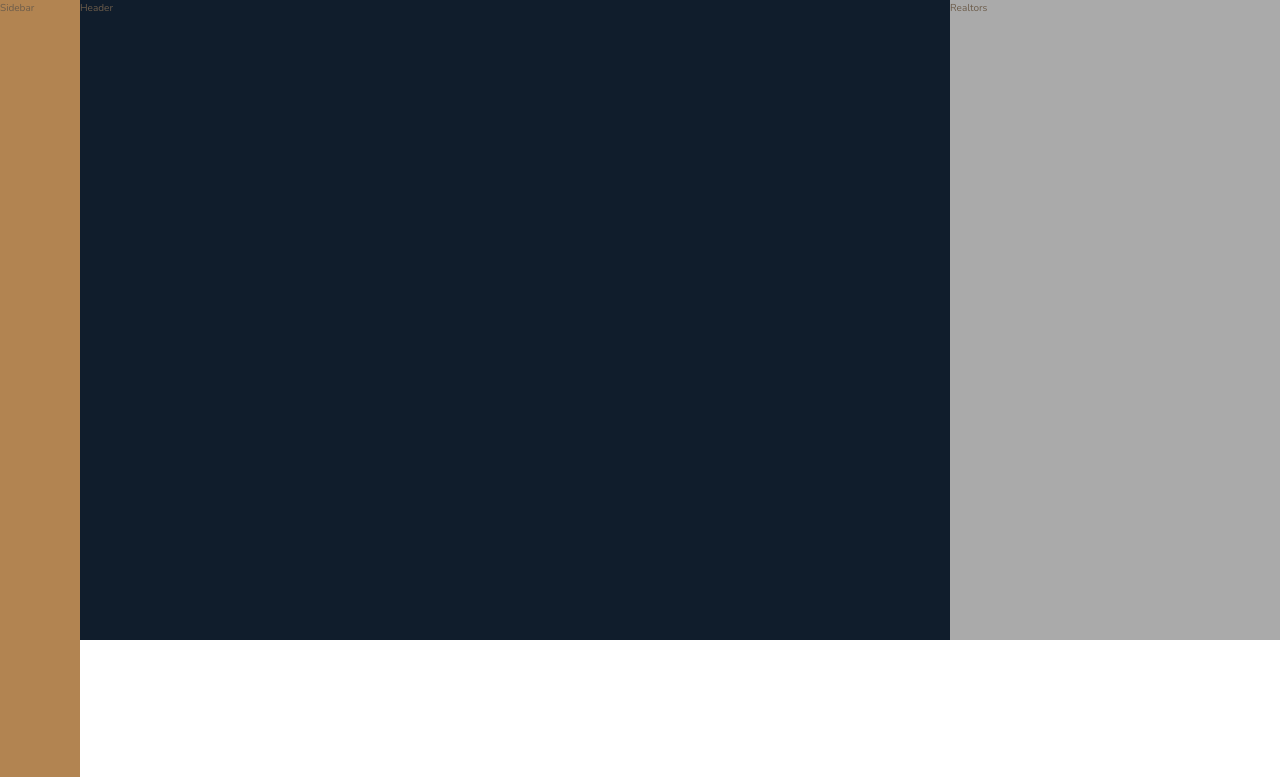
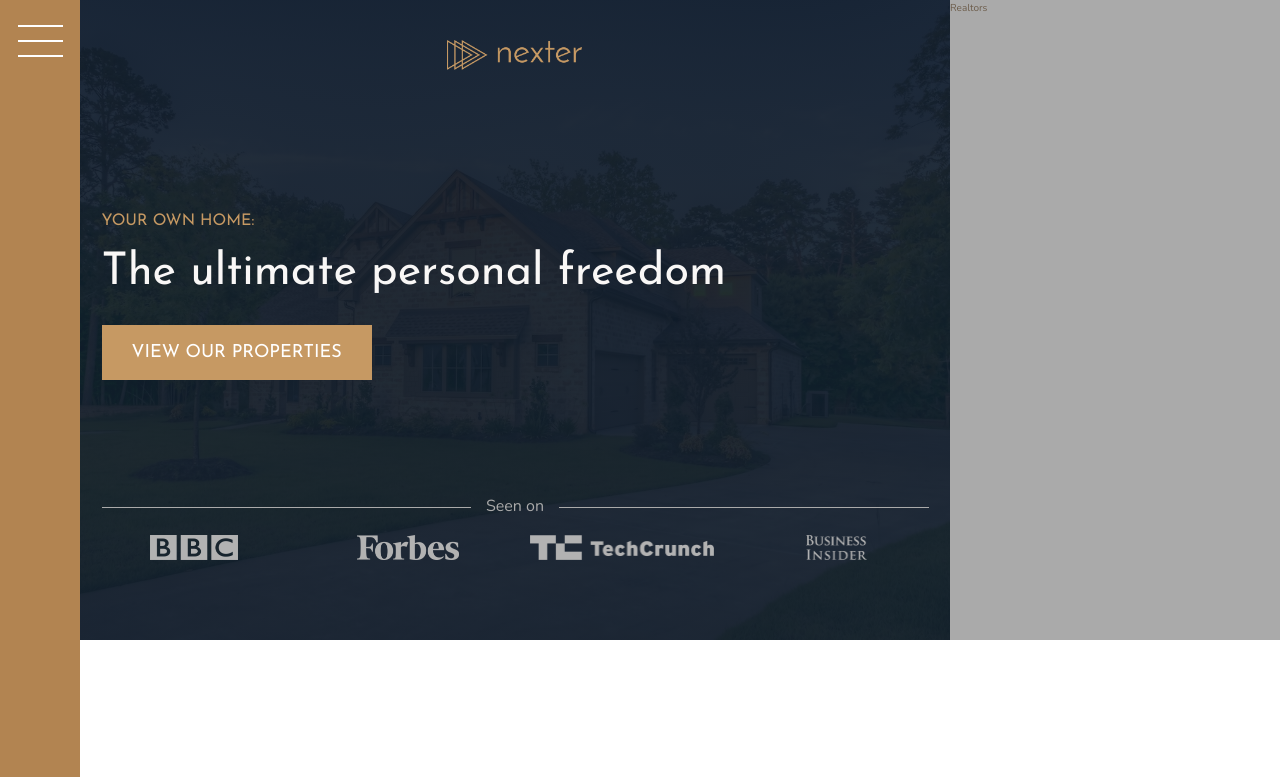
Before and after one commit to AkhlakurRahman/realtor, a website: page index.html in a window 1280 px wide. Shown: the top 777 px of the page. Drawn offline with nearby package versions, Linux system fonts and the light colour scheme.

Commit message:
header logo and sidebar completed

```diff
--- a/index.html
+++ b/index.html
@@ -12,15 +12,25 @@
 		<link rel="stylesheet" href="css/style.css" />
 		<link rel="shortcut icon" type="image/png" href="img/favicon.png" />
 
-		<title>nexter &mdash; your home, your freedom</title>
+		<title>Realtor &mdash; your home, your freedom</title>
 	</head>
 	<body class="container">
 		<div class="sidebar">
-			Sidebar
+			<button class="nav-btn"></button>
 		</div>
 
 		<div class="header">
-			Header
+			<img src="./img/logo.png" alt="logo" class="header__logo" />
+			<h3 class="heading-3">Your own home:</h3>
+			<h1 class="heading-1">The ultimate personal freedom</h1>
+			<button class="btn header__btn">View our properties</button>
+			<div class="header__seenon-text">Seen on</div>
+			<div class="header__seenon-logos">
+				<img src="./img/logo-bbc.png" alt="Logo BBC" />
+				<img src="./img/logo-forbes.png" alt="Logo Forbes" />
+				<img src="./img/logo-techcrunch.png" alt="Logo TechCrunch" />
+				<img src="./img/logo-bi.png" alt="Logo BI" />
+			</div>
 		</div>
 
 		<div class="realtors">
--- a/sass/_header.scss
+++ b/sass/_header.scss
@@ -1,4 +1,59 @@
 .header {
-	background-color: $color-secondary;
 	grid-column: full-width-start / col-end 6;
+	background-image: linear-gradient(
+			rgba($color-secondary, 0.93),
+			rgba($color-secondary, 0.93)
+		),
+		url(../img/hero.jpeg);
+	background-size: cover;
+	background-position: center;
+	padding: 8rem;
+	padding-top: 4rem;
+
+	display: grid;
+	grid-template-rows: 1fr min-content minmax(6rem, min-content) 1fr;
+	grid-template-columns: max-content;
+	grid-row-gap: 1.5rem;
+	justify-content: center;
+
+	&__logo {
+		height: 3rem;
+		justify-self: center;
+	}
+
+	&__btn {
+		align-self: start;
+		justify-self: start;
+	}
+
+	&__seenon-text {
+		display: grid;
+		grid-template-columns: 1fr max-content 1fr;
+		grid-column-gap: 1.5rem;
+		align-items: center;
+
+		font-size: 1.6rem;
+		color: $color-grey-light-2;
+
+		&::before,
+		&::after {
+			content: '';
+			height: 1px;
+			display: block;
+			background-color: currentColor;
+		}
+	}
+
+	&__seenon-logos {
+		display: grid;
+		grid-template-columns: repeat(4, 1fr);
+		grid-column-gap: 3rem;
+		justify-items: center;
+		align-items: center;
+
+		img {
+			height: 2.5rem;
+			filter: brightness(70%);
+		}
+	}
 }
--- a/sass/_sidebar.scss
+++ b/sass/_sidebar.scss
@@ -2,4 +2,33 @@
 	background-color: $color-primary-dark;
 	grid-column: sidebar-start / sidebar-end;
 	grid-row: 1 / -1;
+
+	display: flex;
+	justify-content: center;
 }
+
+.nav-btn {
+	border: none;
+	border-radius: 0;
+	background-color: #fff;
+	height: 2px;
+	width: 4.5rem;
+	margin-top: 4rem;
+
+	&::before,
+	&::after {
+		content: '';
+		background-color: #fff;
+		height: 2px;
+		width: 4.5rem;
+		display: block;
+	}
+
+	&::before {
+		transform: translateY(-1.5rem);
+	}
+
+	&::after {
+		transform: translateY(1.3rem);
+	}
+}
--- a/sass/_typography.scss
+++ b/sass/_typography.scss
@@ -5,6 +5,9 @@
 
 .heading-1 {
 	@extend %heading;
+	font-size: 4.5rem;
+	color: $color-grey-light-1;
+	line-height: 1;
 }
 
 .heading-2 {
```
Also changed, not shown: css/style.css.
